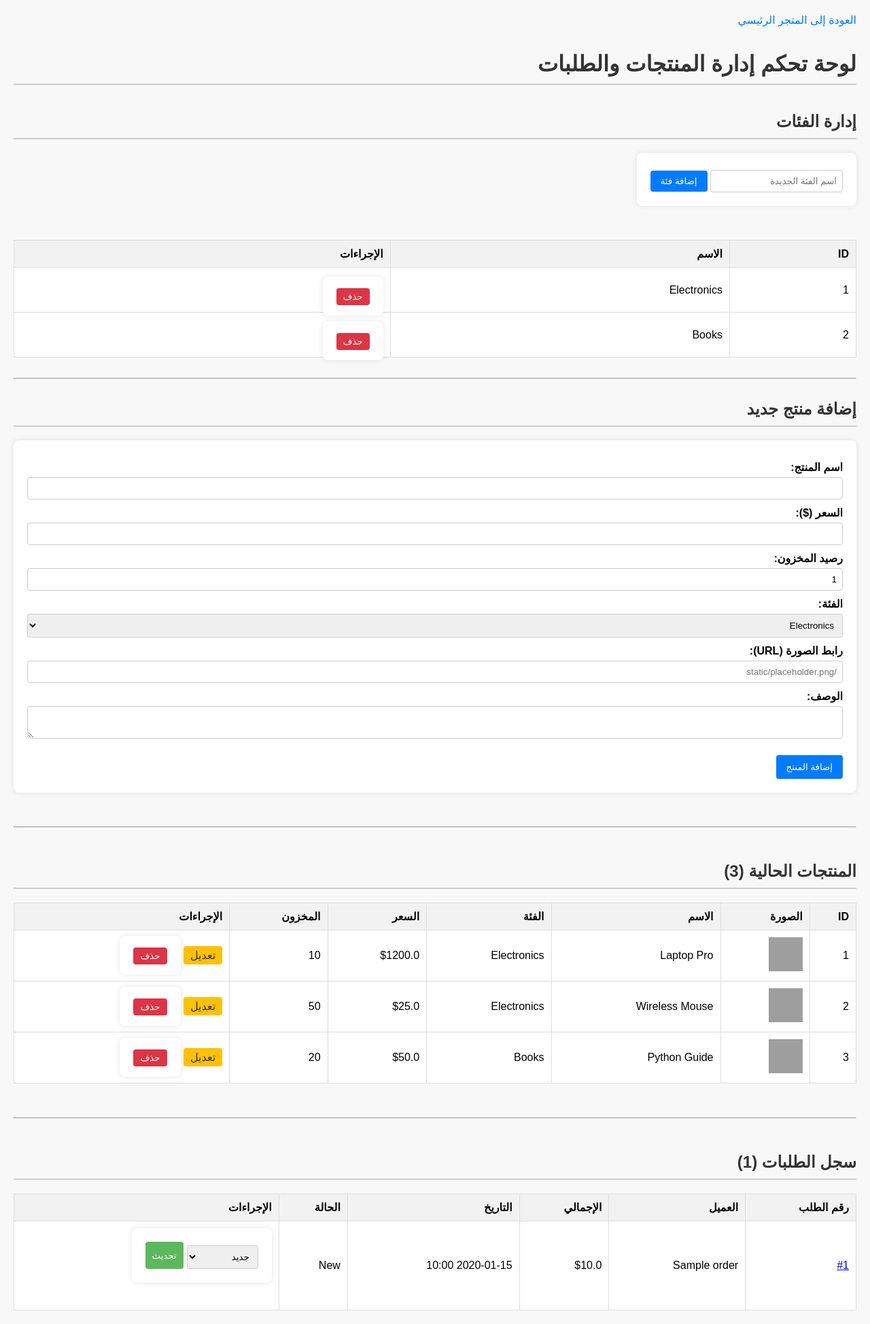
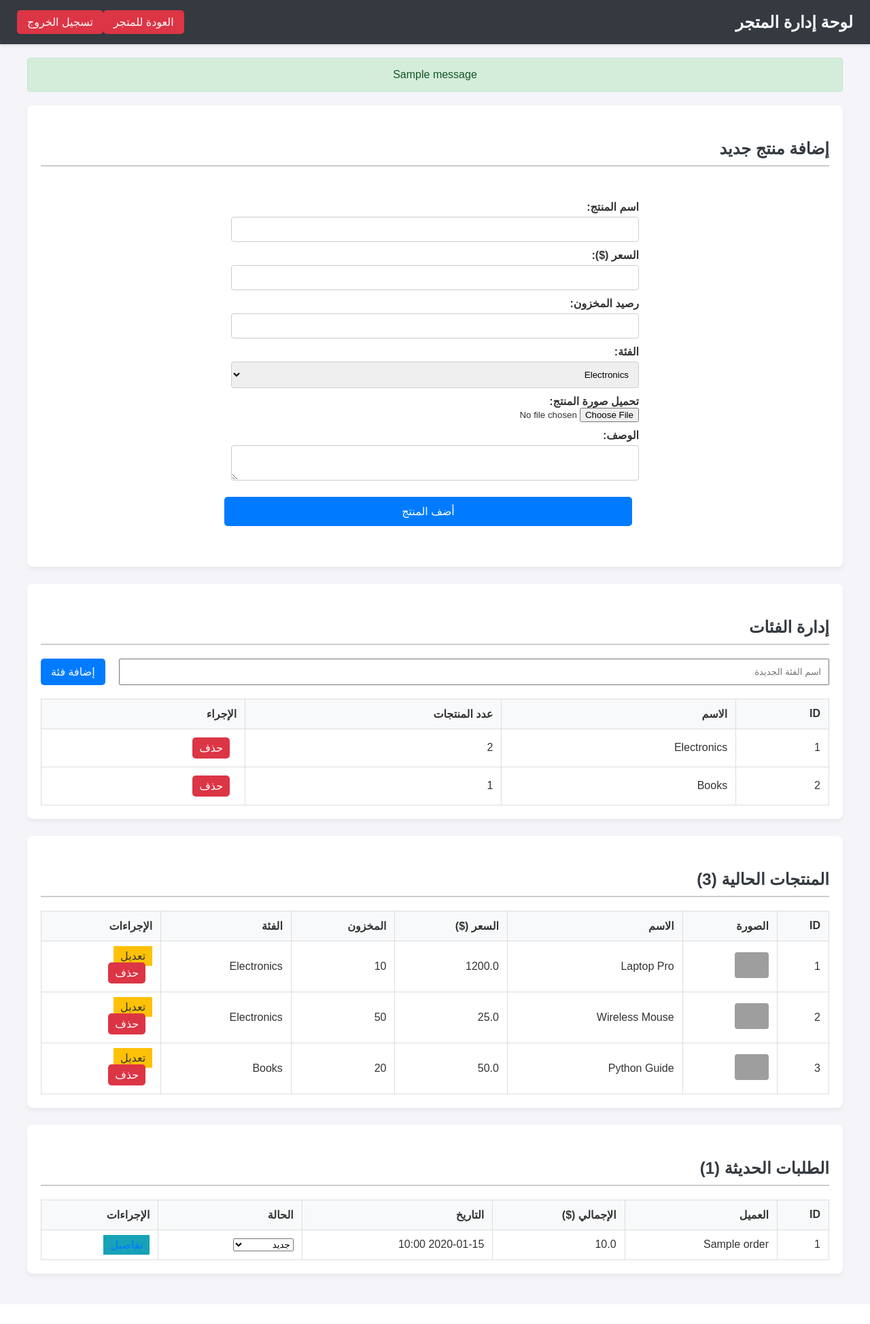
Before and after one commit to 2022hossams-max/Homy, a Flask app: page /admin in a window 1280 px wide. Shown: the whole page at 68% size. After the commit the page ends 1881 px from the top, so only its background shows below. Run offline with Flask 3, Linux system fonts and the light colour scheme; the visitor is signed in with stand-in values (Sample User, id 1); tables that the repository leaves empty hold one stand-in row (values such as "Sample post"); one stand-in notice (Sample message) is shown; grey boxes are pictures that could not be loaded.

Commit message:
Fix: Resolve BuildError 'admin_login' and finalize image upload feature

```diff
--- a/app.py
+++ b/app.py
@@ -2,19 +2,50 @@ from flask import Flask, jsonify, render_template, request, session, redirect, u
 from flask_sqlalchemy import SQLAlchemy
 from datetime import datetime
 from sqlalchemy import or_
+import os
+from werkzeug.utils import secure_filename
 
 # --- إعدادات التطبيق ---
-# يمكن تغيير هذه المتغيرات
 ADMIN_USERNAME = 'hossam_admin'
 ADMIN_PASSWORD = 'strong_password123'
 # ------------------------
+
+# إعدادات رفع الملفات
+UPLOAD_FOLDER = 'static/product_images'
+ALLOWED_EXTENSIONS = {'png', 'jpg', 'jpeg', 'gif'}
 
 app = Flask(__name__)
 app.config['SECRET_KEY'] = 'your_super_secret_key_12345'
 app.config['SQLALCHEMY_DATABASE_URI'] = 'sqlite:///site.db'
 app.config['SQLALCHEMY_TRACK_MODIFICATIONS'] = False
+app.config['UPLOAD_FOLDER'] = UPLOAD_FOLDER
 
 db = SQLAlchemy(app)
+
+# --- وظائف مساعدة لرفع الملفات ---
+
+def allowed_file(filename):
+    """التحقق من أن الامتداد مسموح به."""
+    return '.' in filename and \
+           filename.rsplit('.', 1)[1].lower() in ALLOWED_EXTENSIONS
+
+def handle_image_upload(file):
+    """
+    يتلقى ملف الصورة، يحفظه في مجلد UPLOAD_FOLDER ويعيد المسار النسبي له.
+    """
+    if file and allowed_file(file.filename):
+        filename = secure_filename(file.filename)
+        filepath = os.path.join(app.config['UPLOAD_FOLDER'], filename)
+
+        # التأكد من وجود مجلد الرفع قبل الحفظ
+        if not os.path.exists(app.config['UPLOAD_FOLDER']):
+            os.makedirs(app.config['UPLOAD_FOLDER'])
+
+        file.save(filepath)
+
+        return '/' + filepath.replace('\\', '/')
+
+    return '/static/placeholder.png'
 
 # --- نماذج قاعدة البيانات (Models) ---
 
@@ -86,10 +117,7 @@ def get_cart_details():
 
 def get_favorites_details():
     """يحصل على تفاصيل المنتجات المفضلة من الجلسة."""
-    # المفضلة يتم تخزينها كقائمة من IDs المنتجات
     favorites_ids = [int(id) for id in session.get('favorites', [])]
-
-    # جلب تفاصيل المنتجات من قاعدة البيانات
     favorite_products = Product.query.filter(Product.id.in_(favorites_ids)).all()
 
     return [p.to_dict() for p in favorite_products]
@@ -99,8 +127,8 @@ def get_favorites_details():
 @app.route('/')
 def home():
     categories = Category.query.all()
-    # يتم تمرير حالة المفضلة لعرض العدد الصحيح في الرأس
     favorites_count = len(session.get('favorites', []))
+    # 🚨 تم التأكد من عدم وجود أي خطأ هنا، الخطأ كان في index.html
     return render_template('index.html', categories=categories, favorites_count=favorites_count)
 
 @app.route('/product/<int:product_id>')
@@ -110,10 +138,8 @@ def product_detail(product_id):
 
 # --- مسارات API (لجلب البيانات بواسطة JavaScript) ---
 
-# 🆕 المسار المحدث الذي يحل مشكلة 404
 @app.route('/api/products')
 def get_products():
-    # هنا تم تغيير 'query' ليتطابق مع ما تم إرساله من app.js
     query = request.args.get('query')
     category_id = request.args.get('category_id')
 
@@ -143,7 +169,6 @@ def toggle_favorite(product_id):
     if 'favorites' not in session:
         session['favorites'] = []
 
-    # نحول IDs إلى int للتأكد من التناسق في قائمة الجلسة
     favorites_list = [int(id) for id in session['favorites']]
 
     product = Product.query.get(product_id)
@@ -151,12 +176,10 @@ def toggle_favorite(product_id):
         return jsonify({"message": "المنتج غير موجود"}), 404
 
     if product_id in favorites_list:
-        # إزالة
         session['favorites'].remove(product_id)
         message = f"تم إزالة {product.name} من المفضلة."
         is_added = False
     else:
-        # إضافة
         session['favorites'].append(product_id)
         message = f"تم إضافة {product.name} إلى المفضلة."
         is_added = True
@@ -180,7 +203,6 @@ def add_to_cart(product_id):
     cart = session.get('cart', {})
     product_id_str = str(product_id)
 
-    # التحقق من المخزون قبل الإضافة
     current_quantity = cart.get(product_id_str, 0)
     if current_quantity >= product.stock:
         return jsonify({"message": f"لا يمكن إضافة المزيد، الحد الأقصى للمخزون هو {product.stock}"}), 400
@@ -254,6 +276,7 @@ def order_success(order_id):
 
 # --- مسارات الإدارة والمصادقة (Admin & Auth Routes) ---
 
+# 📌 دالة تسجيل الدخول (Admin Login)
 @app.route('/admin/login', methods=['GET', 'POST'])
 def admin_login():
     if request.method == 'POST':
@@ -274,7 +297,6 @@ def admin_logout():
 
 @app.route('/admin')
 def admin_panel():
-    # التحقق من المصادقة: إذا لم يكن مشرفاً، قم بإعادة التوجيه لصفحة تسجيل الدخول
     if session.get('is_admin') != True:
         return redirect(url_for('admin_login'))
 
@@ -285,17 +307,23 @@ def admin_panel():
 
     return render_template('admin.html', products=products, orders=orders, categories=categories, success_message=success_message)
 
-# جميع مسارات الإدارة يجب أن تحتوي على فحص المصادقة
-
 @app.route('/add_product', methods=['POST'])
 def add_product():
     if session.get('is_admin') != True: return redirect(url_for('admin_login'))
+
     name = request.form.get('name')
     price = request.form.get('price')
     description = request.form.get('description')
     stock = request.form.get('stock')
-    image_url = request.form.get('image_url') or '/static/placeholder.png'
     category_id = request.form.get('category_id')
+
+    # معالجة ملف الصورة
+    image_file = request.files.get('image_file')
+    image_url = '/static/placeholder.png'
+
+    if image_file and image_file.filename != '':
+        image_url = handle_image_upload(image_file)
+
 
     if not all([name, price, stock, category_id]):
         return redirect(url_for('admin_panel', message='خطأ: يجب توفير جميع الحقول المطلوبة للمنتج!'))
@@ -315,6 +343,7 @@ def add_product():
     except ValueError:
         return redirect(url_for('admin_panel', message='خطأ: يجب أن يكون السعر ورصيد المخزون أرقاماً صحيحة!'))
 
+
 @app.route('/edit_product/<int:product_id>', methods=['GET', 'POST'])
 def edit_product(product_id):
     if session.get('is_admin') != True: return redirect(url_for('admin_login'))
@@ -323,11 +352,18 @@ def edit_product(product_id):
 
     if request.method == 'POST':
         try:
+            # معالجة رفع الملفات عند التعديل
+            image_file = request.files.get('image_file')
+            image_url = product.image_url
+
+            if image_file and image_file.filename != '':
+                image_url = handle_image_upload(image_file)
+
             product.name = request.form.get('name')
             product.price = float(request.form.get('price'))
             product.description = request.form.get('description')
             product.stock = int(request.form.get('stock'))
-            product.image_url = request.form.get('image_url') or '/static/placeholder.png'
+            product.image_url = image_url
             product.category_id = int(request.form.get('category_id'))
 
             db.session.commit()
@@ -384,7 +420,7 @@ def add_category():
 def delete_category(category_id):
     if session.get('is_admin') != True: return redirect(url_for('admin_login'))
     category = Category.query.get_or_404(category_id)
-    # منع حذف الفئة إذا كانت تحتوي على منتجات مرتبطة
+
     if category.products:
         return redirect(url_for('admin_panel', message=f'لا يمكن حذف الفئة {category.name}. يجب نقل أو حذف المنتجات المرتبطة أولاً.'))
 
@@ -397,7 +433,10 @@ def delete_category(category_id):
 
 if __name__ == '__main__':
     with app.app_context():
-        # إنشاء الجداول إذا لم تكن موجودة.
+        # التأكد من وجود مجلد الرفع عند بدء التشغيل
+        if not os.path.exists(app.config['UPLOAD_FOLDER']):
+            os.makedirs(app.config['UPLOAD_FOLDER'])
+
         db.create_all()
 
         # إضافة بيانات تجريبية (فئات)
--- a/templates/admin.html
+++ b/templates/admin.html
@@ -3,62 +3,74 @@
 <head>
     <meta charset="UTF-8">
     <meta name="viewport" content="width=device-width, initial-scale=1.0">
-    <title>لوحة تحكم المتجر</title>
+    <title>لوحة إدارة المتجر</title>
+    <link rel="stylesheet" href="{{ url_for('static', filename='style.css') }}">
     <style>
-        body { font-family: sans-serif; margin: 20px; text-align: right; direction: rtl; background-color: #f8f8f8; }
-        h1, h2 { color: #333; border-bottom: 2px solid #ccc; padding-bottom: 10px; }
-        form { background-color: white; padding: 20px; border-radius: 8px; box-shadow: 0 0 10px rgba(0,0,0,0.1); margin-bottom: 30px; }
-        label { display: block; margin-top: 10px; font-weight: bold; }
-        input[type="text"], input[type="number"], textarea, select { width: 100%; padding: 8px; margin-top: 5px; border: 1px solid #ccc; border-radius: 4px; box-sizing: border-box; }
-        button { background-color: #007bff; color: white; padding: 10px 15px; border: none; border-radius: 4px; cursor: pointer; margin-top: 20px; }
-        button:hover { background-color: #0056b3; }
-        table { width: 100%; border-collapse: collapse; background-color: white; margin-top: 20px; }
-        th, td { border: 1px solid #ddd; padding: 10px; text-align: right; }
-        th { background-color: #f2f2f2; }
-        .back-link { display: inline-block; margin-bottom: 15px; color: #007bff; text-decoration: none; }
+        /* تنسيقات خاصة بلوحة الإدارة */
+        .admin-section {
+            background: white;
+            padding: 20px;
+            margin-bottom: 25px;
+            border-radius: 8px;
+            box-shadow: 0 4px 6px rgba(0, 0, 0, 0.05);
+        }
+        .admin-header {
+            display: flex;
+            justify-content: space-between;
+            align-items: center;
+        }
+        .admin-header a {
+            background-color: #dc3545;
+            color: white;
+            padding: 8px 15px;
+            border-radius: 5px;
+            text-decoration: none;
+            transition: background-color 0.3s;
+        }
+        .admin-header a:hover {
+            background-color: #c82333;
+        }
+        table img {
+            max-width: 50px;
+            max-height: 50px;
+            border-radius: 4px;
+        }
+        .action-btns button, .action-btns a {
+            margin-left: 5px;
+        }
+        .product-actions form {
+            display: inline;
+        }
     </style>
 </head>
 <body>
-    <a href="{{ url_for('home') }}" class="back-link">العودة إلى المتجر الرئيسي</a>
-    <h1>لوحة تحكم إدارة المنتجات والطلبات</h1>
+    <header class="admin-header">
+        <h1>لوحة إدارة المتجر</h1>
+        <div>
+            <a href="{{ url_for('home') }}" class="admin-link">العودة للمتجر</a>
+            <a href="{{ url_for('admin_logout') }}">تسجيل الخروج</a>
+        </div>
+    </header>
 
+    <main>
         {% if success_message %}
-    <p style="color: green; font-weight: bold;">{{ success_message }}</p>
+            <div class="message-success">{{ success_message }}</div>
         {% endif %}
 
-    <h2 style="margin-top: 40px;">إدارة الفئات</h2>
-    <form method="POST" action="{{ url_for('add_category') }}" style="max-width: 400px; display: inline-block; margin-left: 20px;">
-        <input type="text" name="name" placeholder="اسم الفئة الجديدة" required style="width: auto;">
-        <button type="submit" style="margin-top: 5px; padding: 8px 15px;">إضافة فئة</button>
-    </form>
+        {% with messages = get_flashed_messages() %}
+            {% if messages %}
+                {% for message in messages %}
+                    <div class="message-success">{{ message }}</div>
+                {% endfor %}
+            {% endif %}
+        {% endwith %}
 
-    <table>
-        <thead>
-            <tr>
-                <th>ID</th>
-                <th>الاسم</th>
-                <th>الإجراءات</th>
-            </tr>
-        </thead>
-        <tbody>
-            {% for category in categories %}
-            <tr>
-                <td>{{ category.id }}</td>
-                <td>{{ category.name }}</td>
-                <td>
-                    <form method="POST" action="{{ url_for('delete_category', category_id=category.id) }}" style="display: inline;" onsubmit="return confirm('هل أنت متأكد من حذف الفئة {{ category.name }}؟ سيتم حذفها إذا لم تكن مرتبطة بمنتجات.');">
-                        <button type="submit" style="background-color: #dc3545; padding: 5px 10px;">حذف</button>
-                    </form>
-                </td>
-            </tr>
-            {% endfor %}
-        </tbody>
-    </table>
+        <section class="admin-section">
+            <h2>إضافة منتج جديد</h2>
 
-    <hr style="margin: 30px 0;">
+            <form method="POST" action="{{ url_for('add_product') }}" enctype="multipart/form-data">
 
-    <h2>إضافة منتج جديد</h2>
-    <form method="POST" action="{{ url_for('add_product') }}">
+                <div class="form-container" style="box-shadow: none;">
                     <label for="name">اسم المنتج:</label>
                     <input type="text" id="name" name="name" required>
 
@@ -66,7 +78,7 @@
                     <input type="number" id="price" name="price" step="0.01" required>
 
                     <label for="stock">رصيد المخزون:</label>
-        <input type="number" id="stock" name="stock" value="1" required>
+                    <input type="number" id="stock" name="stock" required>
 
                     <label for="category_id">الفئة:</label>
                     <select id="category_id" name="category_id" required>
@@ -75,27 +87,63 @@
                         {% endfor %}
                     </select>
 
-        <label for="image_url">رابط الصورة (URL):</label>
-        <input type="text" id="image_url" name="image_url" placeholder="/static/placeholder.png">
+                    <label for="image_file">تحميل صورة المنتج:</label>
+                    <input type="file" id="image_file" name="image_file" accept=".png, .jpg, .jpeg, .gif">
 
                     <label for="description">الوصف:</label>
                     <textarea id="description" name="description"></textarea>
 
-        <button type="submit">إضافة المنتج</button>
+                    <button type="submit">أضف المنتج</button>
+                </div>
+            </form>
+        </section>
+
+        <section class="admin-section">
+            <h2>إدارة الفئات</h2>
+
+            <form method="POST" action="{{ url_for('add_category') }}" style="display: flex; gap: 10px; margin-bottom: 20px;">
+                <input type="text" name="name" placeholder="اسم الفئة الجديدة" required style="flex-grow: 1; padding: 10px;">
+                <button type="submit">إضافة فئة</button>
             </form>
 
-    <hr style="margin: 50px 0;">
+            <table>
+                <thead>
+                    <tr>
+                        <th>ID</th>
+                        <th>الاسم</th>
+                        <th>عدد المنتجات</th>
+                        <th>الإجراء</th>
+                    </tr>
+                </thead>
+                <tbody>
+                    {% for category in categories %}
+                        <tr>
+                            <td>{{ category.id }}</td>
+                            <td>{{ category.name }}</td>
+                            <td>{{ category.products|length }}</td>
+                            <td>
+                                <form method="POST" action="{{ url_for('delete_category', category_id=category.id) }}" style="display: inline;" onsubmit="return confirm('هل أنت متأكد من حذف الفئة (سيتم منع الحذف إذا كانت تحتوي على منتجات)؟');">
+                                    <button type="submit" style="background-color: #dc3545; padding: 6px 10px;">حذف</button>
+                                </form>
+                            </td>
+                        </tr>
+                    {% endfor %}
+                </tbody>
+            </table>
+        </section>
 
-    <h2>المنتجات الحالية ({{ products | length }})</h2>
+
+        <section class="admin-section">
+            <h2>المنتجات الحالية ({{ products|length }})</h2>
             <table>
                 <thead>
                     <tr>
                         <th>ID</th>
                         <th>الصورة</th>
                         <th>الاسم</th>
+                        <th>السعر ($)</th>
+                        <th>المخزون</th>
                         <th>الفئة</th>
-                <th>السعر</th>
-                <th>المخزون</th>
                         <th>الإجراءات</th>
                     </tr>
                 </thead>
@@ -103,31 +151,31 @@
                     {% for product in products %}
                         <tr>
                             <td>{{ product.id }}</td>
-                <td><img src="{{ product.image_url }}" style="width: 50px; height: 50px; object-fit: cover;"></td>
+                            <td><img src="{{ product.image_url }}" alt="{{ product.name }}" onerror="this.src='/static/placeholder.png'"></td>
                             <td>{{ product.name }}</td>
-                <td>{{ product.category.name }}</td>
-                <td>${{ product.price | round(2) }}</td>
+                            <td>{{ product.price | round(2) }}</td>
                             <td>{{ product.stock }}</td>
-                <td>
-                    <a href="{{ url_for('edit_product', product_id=product.id) }}" style="padding: 5px 10px; background-color: #ffc107; color: #333; border-radius: 4px; text-decoration: none;">تعديل</a>
-                    <form method="POST" action="{{ url_for('delete_product', product_id=product.id) }}" style="display: inline;" onsubmit="return confirm('هل أنت متأكد من حذف المنتج {{ product.name }}؟');">
-                        <button type="submit" style="background-color: #dc3545; padding: 5px 10px; margin-top: 0;">حذف</button>
+                            <td>{{ product.category.name if product.category else 'غير محدد' }}</td>
+                            <td class="action-btns">
+                                <a href="{{ url_for('edit_product', product_id=product.id) }}" style="background-color: #ffc107; color: #333; padding: 6px 10px;">تعديل</a>
+                                <form method="POST" action="{{ url_for('delete_product', product_id=product.id) }}" onsubmit="return confirm('هل أنت متأكد من حذف المنتج {{ product.name }}؟');">
+                                    <button type="submit" style="background-color: #dc3545; padding: 6px 10px;">حذف</button>
                                 </form>
                             </td>
                         </tr>
                     {% endfor %}
                 </tbody>
             </table>
+        </section>
 
-    <hr style="margin: 50px 0;">
-
-    <h2>سجل الطلبات ({{ orders | length }})</h2>
+        <section class="admin-section">
+            <h2>الطلبات الحديثة ({{ orders|length }})</h2>
             <table>
                 <thead>
                     <tr>
-                <th>رقم الطلب</th>
+                        <th>ID</th>
                         <th>العميل</th>
-                <th>الإجمالي</th>
+                        <th>الإجمالي ($)</th>
                         <th>التاريخ</th>
                         <th>الحالة</th>
                         <th>الإجراءات</th>
@@ -136,25 +184,28 @@
                 <tbody>
                     {% for order in orders %}
                         <tr>
-                <td><a href="{{ url_for('order_details', order_id=order.id) }}">#{{ order.id }}</a></td>
+                            <td>{{ order.id }}</td>
                             <td>{{ order.customer_name }}</td>
-                <td>${{ order.total_price | round(2) }}</td>
+                            <td>{{ order.total_price | round(2) }}</td>
                             <td>{{ order.date_placed.strftime('%Y-%m-%d %H:%M') }}</td>
-                <td>{{ order.status }}</td>
                             <td>
-                    <form method="POST" action="{{ url_for('update_order_status', order_id=order.id) }}" style="display: inline-flex; gap: 5px;">
-                        <select name="status">
+                                <form method="POST" action="{{ url_for('update_order_status', order_id=order.id) }}" style="display: inline;">
+                                    <select name="status" onchange="this.form.submit()">
                                         <option value="New" {% if order.status == 'New' %}selected{% endif %}>جديد</option>
                                         <option value="Processing" {% if order.status == 'Processing' %}selected{% endif %}>قيد المعالجة</option>
                                         <option value="Shipped" {% if order.status == 'Shipped' %}selected{% endif %}>تم الشحن</option>
-                            <option value="Delivered" {% if order.status == 'Delivered' %}selected{% endif %}>تم التوصيل</option>
+                                        <option value="Delivered" {% if order.status == 'Delivered' %}selected{% endif %}>تم التسليم</option>
                                     </select>
-                        <button type="submit" style="background-color: #5cb85c; padding: 5px 10px; margin-top: 0;">تحديث</button>
                                 </form>
+                            </td>
+                            <td>
+                                <a href="{{ url_for('order_details', order_id=order.id) }}" style="background-color: #17a2b8; padding: 6px 10px;">تفاصيل</a>
                             </td>
                         </tr>
                     {% endfor %}
                 </tbody>
             </table>
+        </section>
+    </main>
 </body>
 </html>
--- a/templates/index.html
+++ b/templates/index.html
@@ -40,6 +40,9 @@
             <h2>سلة المشتريات</h2>
             <div id="cart-items-list"></div>
             <p>الإجمالي: <strong id="cart-total">$0.00</strong></p>
+            <a href="{{ url_for('checkout') }}" style="display: block; text-align: center; margin-top: 15px; text-decoration: none;">
+                <button style="background-color: #28a745;">إتمام الشراء</button>
+            </a>
             <button id="clear-cart-btn">تفريغ السلة</button>
         </section>
     </main>
```
Also changed, not shown: templates/edit_product.html (+43 -14 lines). Lines whose indentation alone changed are shown as unchanged.
